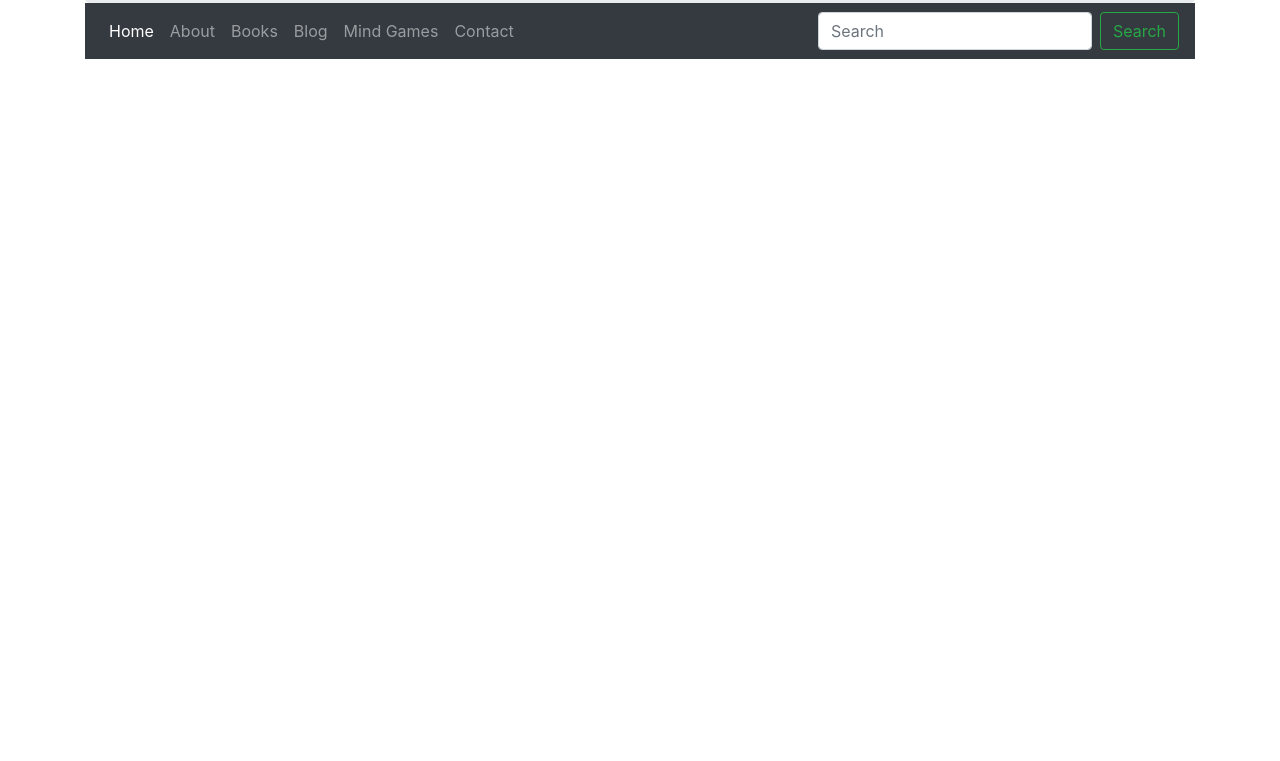
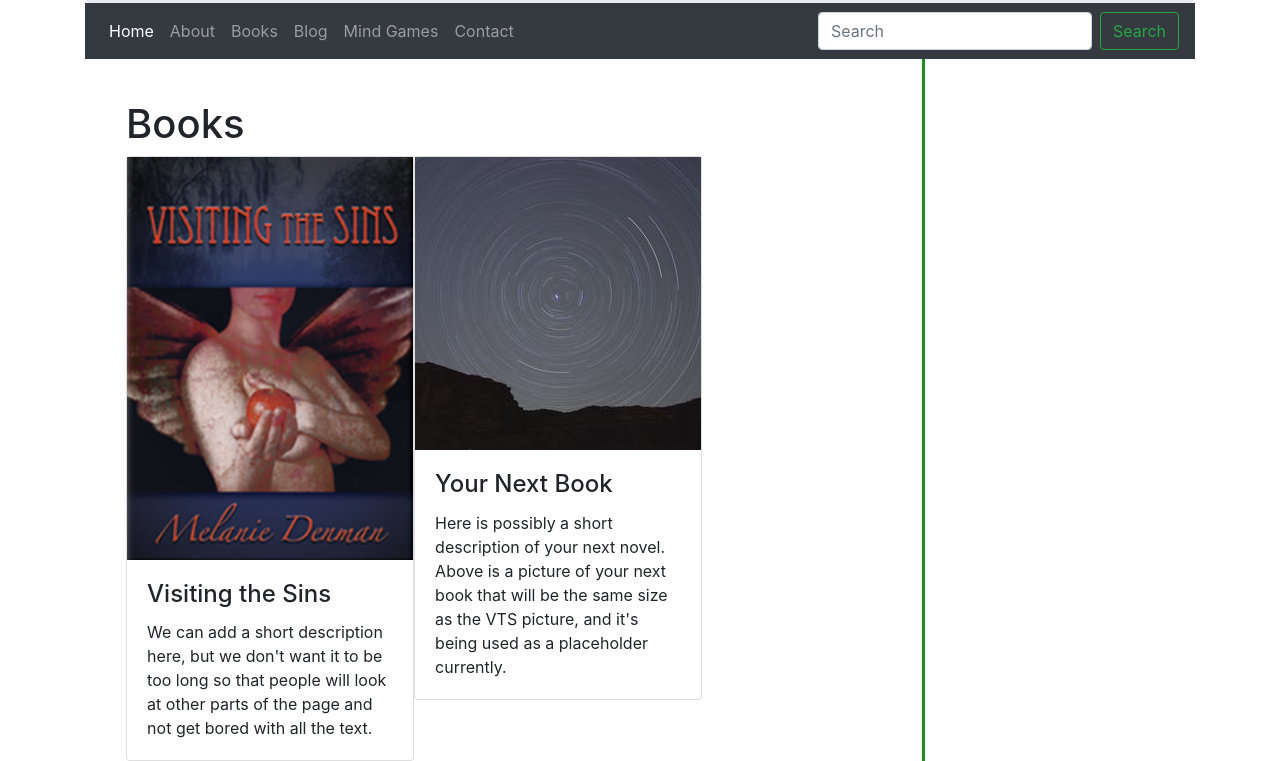
Before and after one commit to efuller82/authorwebsite, a plain HTML site: page index.html in a window 1280 px wide. Shown: the part 350-1111 px from the top of the page. Before the commit the page ends 800 px from the top, so only its background shows below. Drawn offline with nearby package versions, Linux system fonts and the light colour scheme.

Commit message:
books cards added to main content

```diff
--- a/assets/css/style.css
+++ b/assets/css/style.css
@@ -22,6 +22,21 @@
     height: auto;
 }
 
+#main-content {
+    border-right: 3px solid forestgreen;
+    height: 100%;
+}
+
+#books {
+    margin-top: 5%;
+    margin-left: 5%;
+}
+
+.book-card {
+    width: 18rem;
+    float: left;
+}
+
 @media only screen and (max-width: 400px) {
     #signature {
         font-size: 10vw;
--- a/index.html
+++ b/index.html
@@ -64,6 +64,37 @@
                 </nav>
             </div>
         </div>
+        <div class="row">
+            <div class="col-sm-9" id="main-content">
+                <div id="books">
+                    <h1>Books</h1>
+                    <div class="card book-card">
+                        <img src='./assets/images/vts-book.png'>
+                        <div class="card-body">
+                            <h4 class="card-title">Visiting the Sins</h4>
+                            <p class="card-text">We can add a short description here, but we don't want it to be too
+                                long
+                                so that people will look at other parts of the page and not get bored with all the text.
+                            </p>
+                        </div>
+                    </div>
+                    <div class="card book-card">
+                        <img src='./assets/images/placeholder.jpg'>
+                        <div class="card-body">
+                            <h4 class="card-title">Your Next Book</h4>
+                            <p class="card-text">Here is possibly a short description of your next novel. Above is
+                                a picture of your next book that will be the same size as the VTS picture, and it's
+                                being used as a placeholder currently.
+                            </p>
+                        </div>
+                    </div>
+                </div>
+            </div>
+            <div class="col-sm-3" id="side-content">
+            </div>
+
+        </div>
+    </div>
     </div>
 
 
```
Also changed, not shown: assets/images/placeholder.jpg (added), assets/images/visiting-the-sins-banner.png (added), assets/images/vts-book.png (added).
